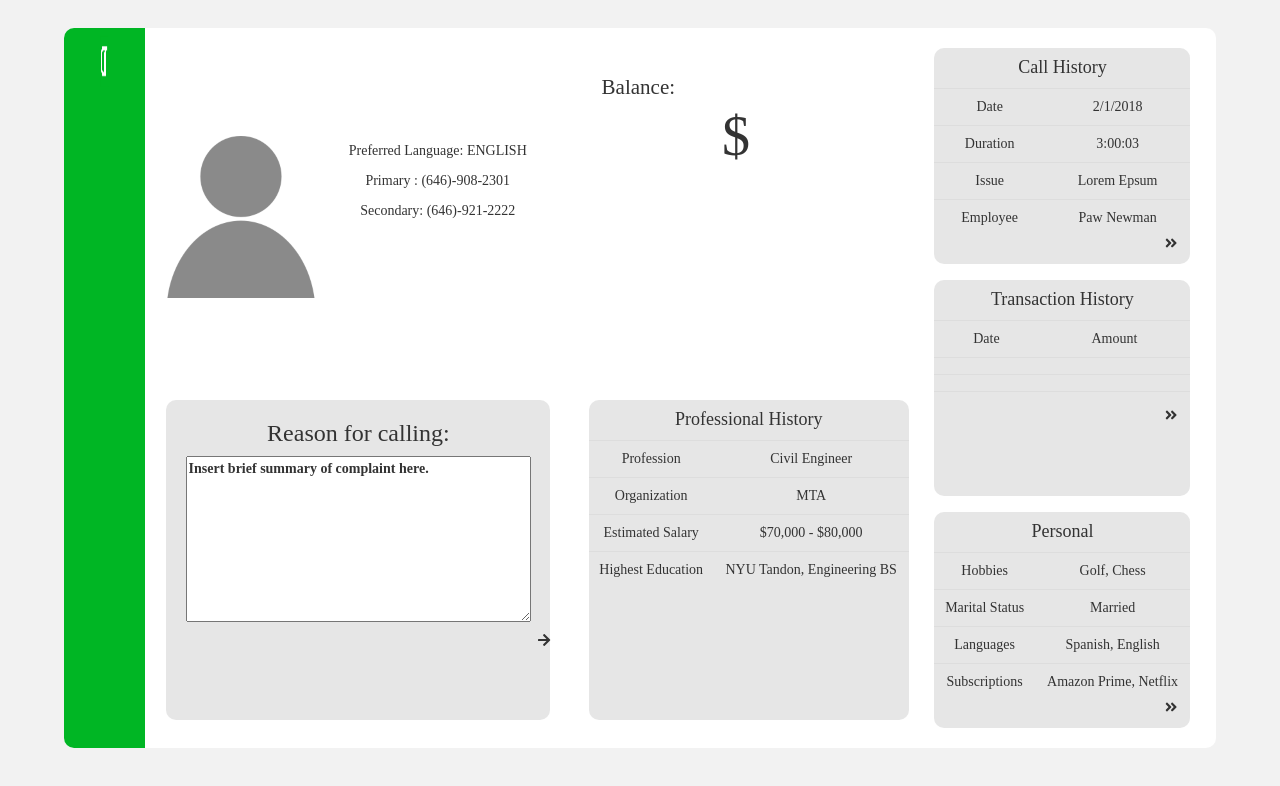
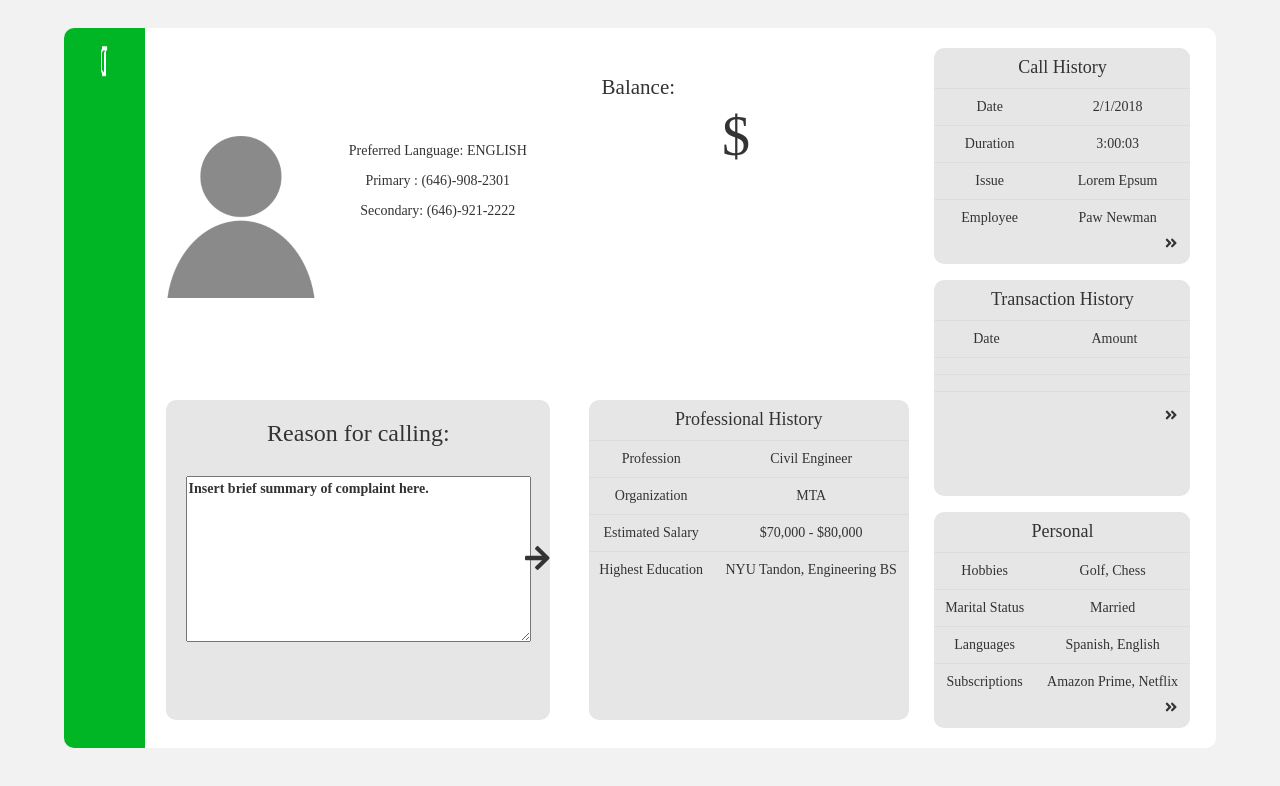
Before and after one commit to suyasha0/seabob-wuft, a React (Create React App) app: page / in a window 1280 px wide. Shown: the top 786 px of the page. Built offline with nearby package versions, Linux system fonts and the light colour scheme; no server answers.

Commit message:
fix format

```diff
--- a/src/App.css
+++ b/src/App.css
@@ -167,8 +167,9 @@ textarea{
 }
 
 .fa-arrow-right{
-  float: right;
-  width: 40%;
+  position: fixed;
+  top: 68%;
+  left: 41%;
 }
 
 #balance{
@@ -182,3 +183,7 @@ textarea{
   position: fixed;
   left: 91%;
 }
+
+p{
+  padding-top: 5%;
+}
--- a/src/App.js
+++ b/src/App.js
@@ -173,12 +173,12 @@ fetchDataTwo(){
             <div className="App-input"><h3>Reason for calling: </h3>
             <form>
             <label>
-
+              <p>
               <textarea rows="8" cols="50">
               Insert brief summary of complaint here.
-              </textarea>
+              </textarea></p>
             </label>
-              <i class="fas fa-arrow-right"></i>
+              <i class="fas fa-arrow-right fa-2x"></i>
             </form> </div>
             <div className="App-transactions">
               <h4>Transaction History</h4>
```
